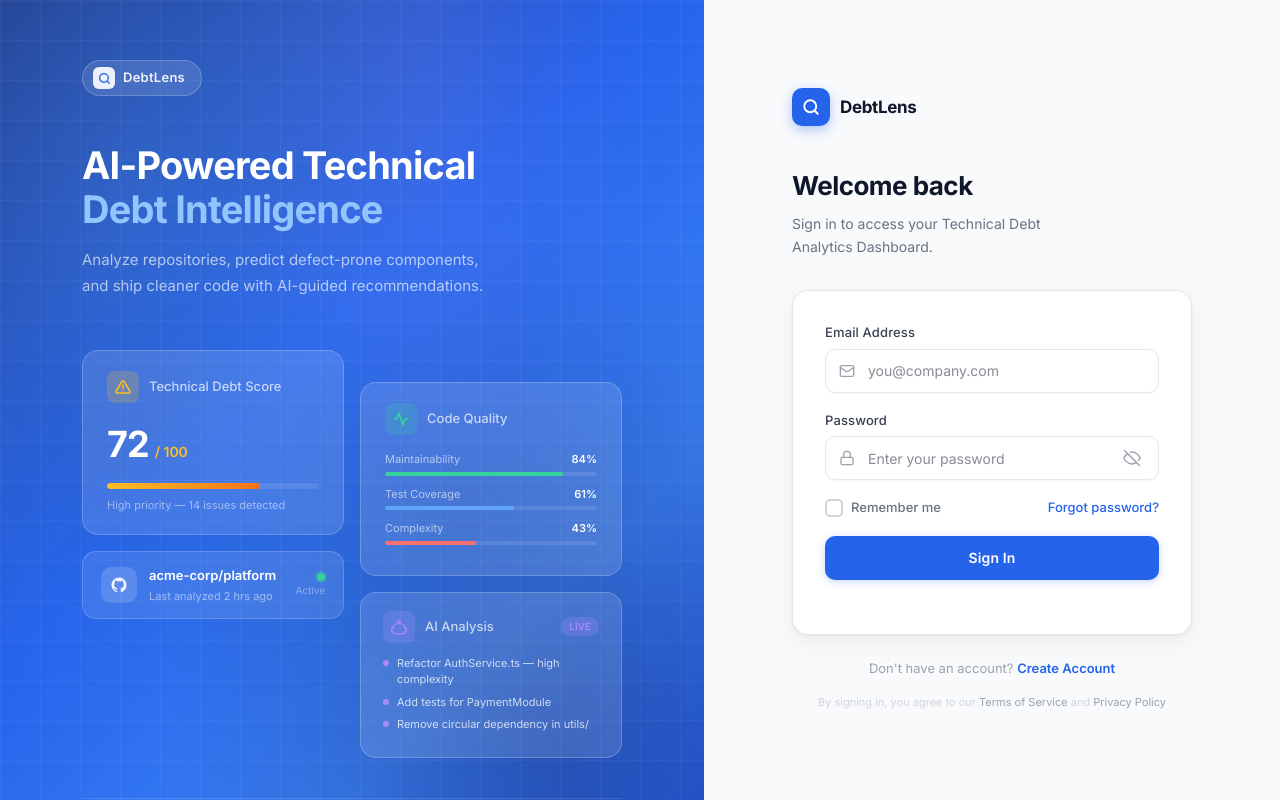
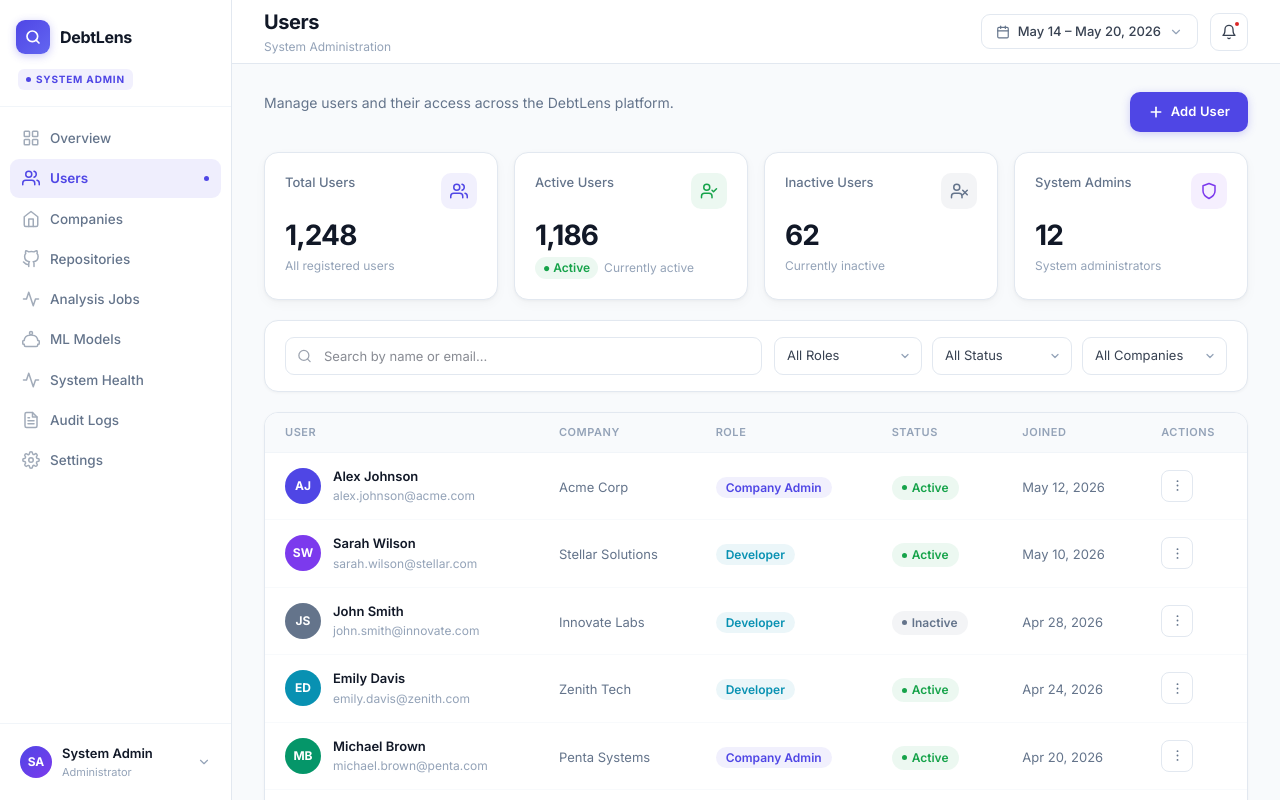
Before and after one commit to TechnicalDebtAnalytics/Frontend, a React (Vite) app: page /systemDashboard/users in a window 1280 px wide. Before the commit this address led to /login. Shown: the top 800 px of the page. Built offline with nearby package versions, Linux system fonts and the light colour scheme; the HTML template or start-up script is replaced by a standard one.

Commit message:
from system dashboard navigate to users page

```diff
--- a/src/App.tsx
+++ b/src/App.tsx
@@ -3,6 +3,7 @@ import { BrowserRouter, Routes, Route, Navigate } from 'react-router-dom'
 import LoginPage from './pages/LoginPage'
 import RegisterPage from './pages/RegisterPage'
 import SystemAdminDashboard from './pages/SystemAdminDashboard'
+import UsersPage from './pages/UsersPage'
 
 export default function App() {
   return (
@@ -21,6 +22,11 @@ export default function App() {
           path="*"
           element={<Navigate to="/login" replace />}
         />
+
+        <Route
+          path="/systemDashboard/users"
+          element={<UsersPage />}
+        />
       </Routes>
     </BrowserRouter>
   )
--- a/src/components/admin/AdminSidebar.tsx
+++ b/src/components/admin/AdminSidebar.tsx
@@ -1,5 +1,7 @@
 import { useState } from 'react'
 import Logo from '../common/Logo'
+
+import { useNavigate } from 'react-router-dom'
 
 type NavItem = {
   id: string
@@ -48,13 +50,13 @@ const navItems: NavItem[] = [
 
 type Props = {
   activeItem?: string
-  onNavigate?: (id: string) => void
   collapsed?: boolean
 }
 
-export default function AdminSidebar({ activeItem = 'overview', onNavigate, collapsed = false }: Props) {
+export default function AdminSidebar({ activeItem = 'overview', collapsed = false }: Props) {
   const [hovered, setHovered] = useState<string | null>(null)
   const [profileHover, setProfileHover] = useState(false)
+    const navigate = useNavigate()
 
   return (
     <aside style={{
@@ -107,8 +109,16 @@ export default function AdminSidebar({ activeItem = 'overview', onNavigate, coll
           return (
             <button
               key={item.id}
-              onClick={() => onNavigate?.(item.id)}
-              onMouseEnter={() => setHovered(item.id)}
+              onClick={() => {
+                if (item.id === 'overview') {
+                    navigate('/systemDashboard')
+                }
+
+                if (item.id === 'users') {
+                    navigate('/systemDashboard/users')
+                }
+                }}
+                onMouseEnter={() => setHovered(item.id)}
               onMouseLeave={() => setHovered(null)}
               title={collapsed ? item.label : undefined}
               style={{
--- a/src/pages/SystemAdminDashboard.tsx
+++ b/src/pages/SystemAdminDashboard.tsx
@@ -99,7 +99,7 @@ export default function SystemAdminDashboard() {
 
       {/* Sidebar */}
       <div className="admin-sidebar" style={{ position: 'fixed', zIndex: 40 }}>
-        <AdminSidebar activeItem={activeNav} onNavigate={id => { setActiveNav(id); setMobileOpen(false) }} />
+        <AdminSidebar activeItem={activeNav} />
       </div>
 
       {/* Main content */}
```
